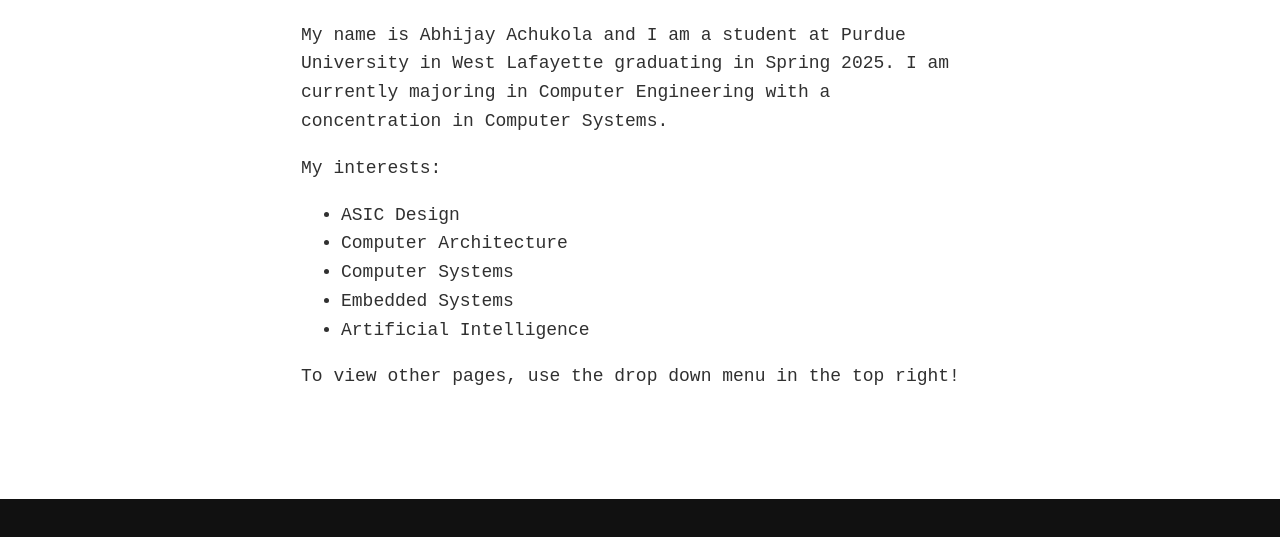
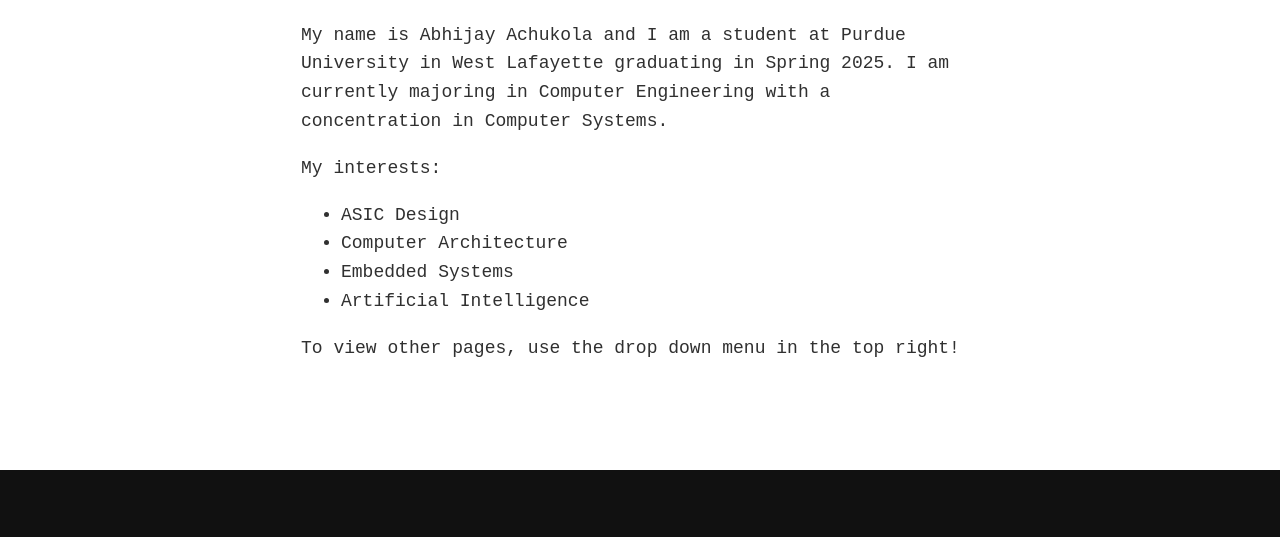
Before and after one commit to abhijay-py/abhijay-py.github.io, a plain HTML site: page index.html in a window 1280 px wide. Shown: the part 711-1248 px from the top of the page. Drawn offline with nearby package versions, Linux system fonts and the light colour scheme.

Commit message:
Update index.html

```diff
--- a/index.html
+++ b/index.html
@@ -52,7 +52,6 @@
                 <ul>
                     <li>ASIC Design</li>
                     <li>Computer Architecture</li>
-                    <li>Computer Systems</li>
                     <li>Embedded Systems</li>
                     <li>Artificial Intelligence</li>
                 </ul>
```
